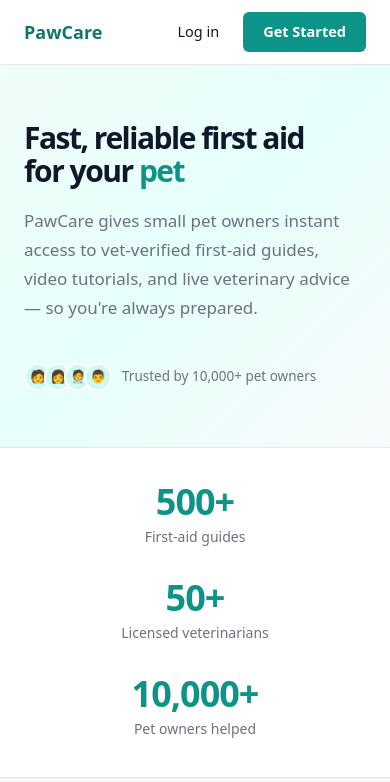
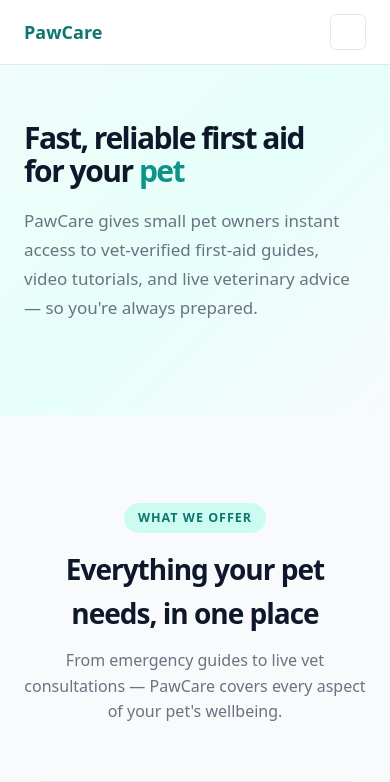
Before and after one commit to PhyllisYong/SWE30003_Veterinary_Information_Software, a React (Vite) app in the folder vet_frontend/: page / in a window 390 px wide. Shown: the top 782 px of the page. Built offline with nearby package versions, Linux system fonts and the light colour scheme.

Commit message:
feat: mobile view and sidebar for mobile view

```diff
--- a/vet_frontend/src/components/Navbar.css
+++ b/vet_frontend/src/components/Navbar.css
@@ -15,7 +15,7 @@
   height: 64px;
 }
 
-/* Logo */
+/* ── Logo ──────────────────────────────────────────────────────────────── */
 .navbar__logo {
   display: flex;
   align-items: center;
@@ -27,7 +27,7 @@
 }
 .navbar__logo svg { flex-shrink: 0; }
 
-/* Nav links */
+/* ── Desktop nav links ─────────────────────────────────────────────────── */
 .navbar__links {
   display: flex;
   align-items: center;
@@ -49,7 +49,7 @@
   background: var(--primary-light);
 }
 
-/* Auth actions */
+/* ── Desktop auth actions ──────────────────────────────────────────────── */
 .navbar__actions {
   display: flex;
   align-items: center;
@@ -68,13 +68,116 @@
   font-size: 14.5px;
 }
 
-.navbar__user {
-  font-size: 14px;
+/* ── User / sign-out chips ─────────────────────────────────────────────── */
+.navbar__chip {
+  display: inline-flex;
+  align-items: center;
+  padding: 6px 14px;
+  border-radius: 999px;       /* pill shape */
+  font-size: 13.5px;
   font-weight: 600;
-  color: var(--text);
-  padding: 0 4px;
+  font-family: inherit;
+  cursor: default;
+  border: none;
+  white-space: nowrap;
 }
 
+.navbar__chip--user {
+  background: var(--primary-light);
+  color: var(--primary-dark);
+}
+
+.navbar__chip--logout {
+  background: #fee2e2;
+  color: #b91c1c;
+  cursor: pointer;
+  transition: background .15s;
+}
+.navbar__chip--logout:hover {
+  background: #fecaca;
+}
+
+/* ── Hamburger button — hidden on desktop ──────────────────────────────── */
+.navbar__hamburger {
+  display: none;
+  flex-direction: column;
+  justify-content: center;
+  gap: 5px;
+  width: 36px;
+  height: 36px;
+  padding: 6px;
+  background: none;
+  border: 1.5px solid var(--border);
+  border-radius: var(--radius-sm);
+  cursor: pointer;
+  flex-shrink: 0;
+  margin-left: auto;
+}
+
+.navbar__hamburger span {
+  display: block;
+  height: 2px;
+  background: var(--text);
+  border-radius: 2px;
+  transition: transform .2s, opacity .2s;
+  transform-origin: center;
+}
+
+/* Animate to X when open */
+.navbar__hamburger.open span:nth-child(1) { transform: translateY(7px) rotate(45deg); }
+.navbar__hamburger.open span:nth-child(2) { opacity: 0; }
+.navbar__hamburger.open span:nth-child(3) { transform: translateY(-7px) rotate(-45deg); }
+
+/* ── Mobile drawer ─────────────────────────────────────────────────────── */
+.navbar__drawer {
+  border-top: 1px solid var(--border);
+  background: #fff;
+  padding: 12px 16px 20px;
+  display: flex;
+  flex-direction: column;
+  gap: 12px;
+}
+
+.navbar__drawer-links {
+  display: flex;
+  flex-direction: column;
+  gap: 2px;
+}
+
+.navbar__drawer-links a {
+  display: block;
+  padding: 10px 12px;
+  border-radius: var(--radius-sm);
+  font-size: 15px;
+  font-weight: 500;
+  color: var(--text-muted);
+  transition: color .15s, background .15s;
+}
+.navbar__drawer-links a:hover,
+.navbar__drawer-links a.active {
+  color: var(--primary);
+  background: var(--primary-light);
+}
+
+.navbar__drawer-auth {
+  display: flex;
+  align-items: center;
+  gap: 8px;
+  padding-top: 8px;
+  border-top: 1px solid var(--border);
+}
+
+.navbar__drawer-auth .btn--ghost,
+.navbar__drawer-auth .btn--primary {
+  flex: 1;
+  justify-content: center;
+  padding: 10px;
+  font-size: 14.5px;
+}
+
+/* ── Responsive breakpoint ─────────────────────────────────────────────── */
 @media (max-width: 768px) {
-  .navbar__links { display: none; }
+  .navbar__links  { display: none; }
+  .navbar__actions { display: none; }
+  .navbar__hamburger { display: flex; }
 }
--- a/vet_frontend/src/components/Navbar.tsx
+++ b/vet_frontend/src/components/Navbar.tsx
@@ -9,9 +9,8 @@
 export default function Navbar() {
   const navigate = useNavigate()
   const [userName, setUserName] = useState<string | null>(readUser)
+  const [menuOpen, setMenuOpen] = useState(false)
 
-  // Re-read whenever LoginPage / RegisterPage fires 'auth-change',
-  // or when another tab logs in/out (native 'storage' event)
   useEffect(() => {
     function sync() { setUserName(readUser()) }
     window.addEventListener('auth-change', sync)
@@ -22,14 +21,20 @@
     }
   }, [])
 
+  // Close mobile menu on route change
+  useEffect(() => { setMenuOpen(false) }, [])
+
   function handleLogout() {
     localStorage.removeItem('token')
     localStorage.removeItem('userID')
     localStorage.removeItem('userName')
     localStorage.removeItem('userRole')
     window.dispatchEvent(new Event('auth-change'))
+    setMenuOpen(false)
     navigate('/')
   }
+
+  const firstName = userName ? userName.split(' ')[0] : ''
 
   return (
     <nav className="navbar">
@@ -39,6 +44,7 @@
           PawCare
         </Link>
 
+        {/* Desktop nav links */}
         <ul className="navbar__links">
           <li><NavLink to="/" end>Home</NavLink></li>
           <li><NavLink to="/guides">First Aid Guides</NavLink></li>
@@ -47,12 +53,13 @@
           <li><NavLink to="/book">Book a Vet</NavLink></li>
         </ul>
 
+        {/* Desktop auth */}
         <div className="navbar__actions">
           {userName ? (
             <>
-              <span className="navbar__user">Hi, {userName.split(' ')[0]}</span>
-              <button className="btn btn--ghost" onClick={handleLogout}>
-                Log out
+              <span className="navbar__chip navbar__chip--user">{firstName}</span>
+              <button className="navbar__chip navbar__chip--logout" onClick={handleLogout}>
+                Sign out
               </button>
             </>
           ) : (
@@ -63,7 +70,49 @@
           )}
         </div>
 
+        {/* Hamburger — mobile only */}
+        <button
+          className={`navbar__hamburger${menuOpen ? ' open' : ''}`}
+          onClick={() => setMenuOpen(o => !o)}
+          aria-label="Toggle menu"
+        >
+          <span /><span /><span />
+        </button>
+
       </div>
+
+      {/* Mobile drawer */}
+      {menuOpen && (
+        <div className="navbar__drawer">
+          <ul className="navbar__drawer-links">
+            <li><NavLink to="/" end onClick={() => setMenuOpen(false)}>Home</NavLink></li>
+            <li><NavLink to="/guides" onClick={() => setMenuOpen(false)}>First Aid Guides</NavLink></li>
+            <li><NavLink to="/videos" onClick={() => setMenuOpen(false)}>Videos</NavLink></li>
+            <li><NavLink to="/quizzes" onClick={() => setMenuOpen(false)}>Quizzes</NavLink></li>
+            <li><NavLink to="/book" onClick={() => setMenuOpen(false)}>Book a Vet</NavLink></li>
+          </ul>
+
+          <div className="navbar__drawer-auth">
+            {userName ? (
+              <>
+                <span className="navbar__chip navbar__chip--user">{firstName}</span>
+                <button className="navbar__chip navbar__chip--logout" onClick={handleLogout}>
+                  Sign out
+                </button>
+              </>
+            ) : (
+              <>
+                <Link to="/login" className="btn btn--ghost" onClick={() => setMenuOpen(false)}>
+                  Log in
+                </Link>
+                <Link to="/register" className="btn btn--primary" onClick={() => setMenuOpen(false)}>
+                  Get Started
+                </Link>
+              </>
+            )}
+          </div>
+        </div>
+      )}
     </nav>
   )
 }
--- a/vet_frontend/src/pages/HomePage.tsx
+++ b/vet_frontend/src/pages/HomePage.tsx
@@ -91,14 +91,7 @@
               </a>
             </div> */}
 
-            <div className="hero__trust">
-              <div className="hero__trust-avatars">
-                {['🧑', '👩', '🧑‍⚕️', '👨'].map((e, i) => (
-                  <div key={i} className="hero__trust-avatar">{e}</div>
-                ))}
-              </div>
-              Trusted by 10,000+ pet owners
-            </div>
+
           </div>
 
           {/* Emergency quick-access card */}
@@ -135,23 +128,7 @@
         </div>
       </section>
 
-      {/* ── Stats strip ──────────────────────────────────────────── */}
-      <section className="stats">
-        <div className="container">
-          <div className="stats__grid">
-            {[
-              { n: '500+',   label: 'First-aid guides' },
-              { n: '50+',    label: 'Licensed veterinarians' },
-              { n: '10,000+', label: 'Pet owners helped' },
-            ].map(({ n, label }) => (
-              <div key={label} className="stats__item">
-                <div className="stats__item-number">{n}</div>
-                <div className="stats__item-label">{label}</div>
-              </div>
-            ))}
-          </div>
-        </div>
-      </section>
+
 
       {/* ── Features ─────────────────────────────────────────────── */}
       <section className="features">
```
Also changed, not shown: 1 other file (tests, documents, lock files or other folders).
